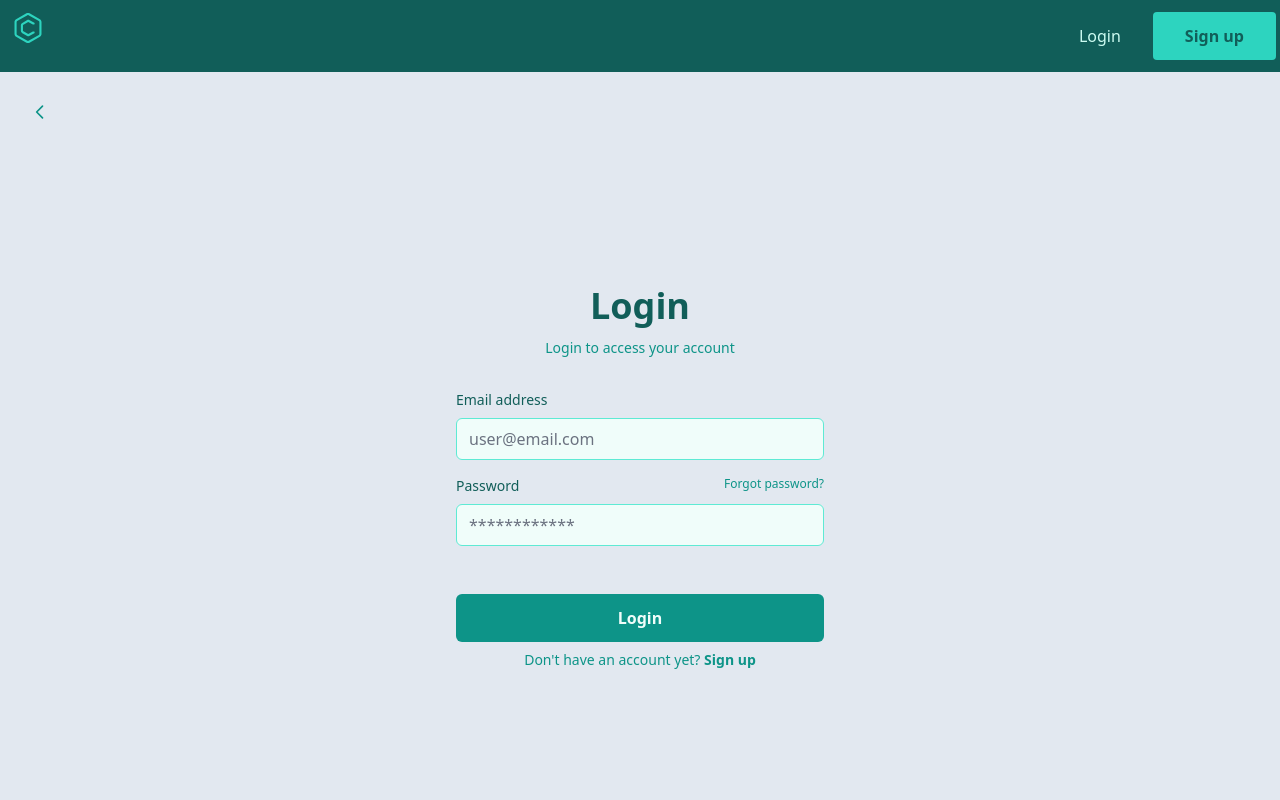
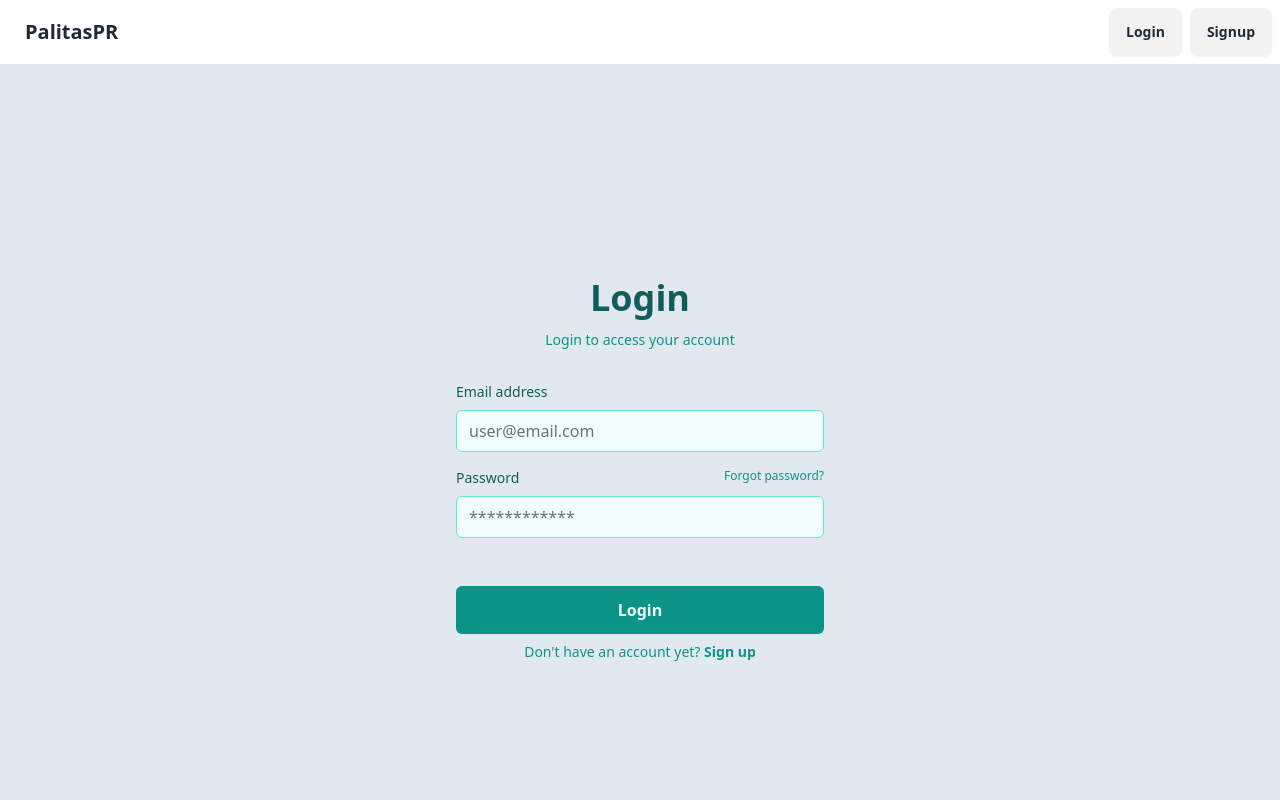
Before and after one commit to Lusanco/PalitasPR, a Svelte app in the folder frontend/: page /login in a window 1280 px wide. Shown: the top 800 px of the page. Built offline with nearby package versions, Linux system fonts and the light colour scheme.

Commit message:
Clean Header, Loading Spinner

```diff
--- a/frontend/src/components/Loading.svelte
+++ b/frontend/src/components/Loading.svelte
@@ -2,8 +2,6 @@
 <div
   class="absolute top-0 left-0 z-50 flex flex-col items-center justify-center w-screen min-h-full lg:top-6"
 >
-  <div
-    class="w-40 h-40 m-auto border-4 border-l-0 border-teal-600 rounded-full border-b-transparent animate-spin"
-  ></div>
+  <span class="loading loading-spinner loading-lg"></span>
 </div>
 <!-- Loading Spinner End -->
--- a/frontend/src/layouts/Header.svelte
+++ b/frontend/src/layouts/Header.svelte
@@ -1,40 +1,15 @@
 <!-- Header Layout -->
 <script>
-  import Link from "../components/Link.svelte";
-
-  let svgPath1 =
-    "M27.912 7.289l-10.324-5.961c-0.455-0.268-1.002-0.425-1.588-0.425s-1.133 0.158-1.604 0.433l0.015-0.008-10.324 5.961c-0.955 0.561-1.586 1.582-1.588 2.75v11.922c0.002 1.168 0.635 2.189 1.574 2.742l0.016 0.008 10.322 5.961c0.455 0.267 1.004 0.425 1.59 0.425 0.584 0 1.131-0.158 1.602-0.433l-0.014 0.008 10.322-5.961c0.955-0.561 1.586-1.582 1.588-2.75v-11.922c-0.002-1.168-0.633-2.189-1.573-2.742zM27.383 21.961c0 0.389-0.211 0.73-0.526 0.914l-0.004 0.002-10.324 5.961c-0.152 0.088-0.334 0.142-0.53 0.142s-0.377-0.053-0.535-0.145l0.005 0.002-10.324-5.961c-0.319-0.186-0.529-0.527-0.529-0.916v-11.922c0-0.389 0.211-0.73 0.526-0.914l0.004-0.002 10.324-5.961c0.152-0.090 0.334-0.143 0.53-0.143s0.377 0.053 0.535 0.144l-0.006-0.002 10.324 5.961c0.319 0.185 0.529 0.527 0.529 0.916z";
-  let svgPath2 =
-    "M22.094 19.451h-0.758c-0.188 0-0.363 0.049-0.515 0.135l0.006-0.004-4.574 2.512-5.282-3.049v-6.082l5.282-3.051 4.576 2.504c0.146 0.082 0.323 0.131 0.508 0.131h0.758c0.293 0 0.529-0.239 0.529-0.531v-0.716c0-0.2-0.11-0.373-0.271-0.463l-0.004-0.002-5.078-2.777c-0.293-0.164-0.645-0.26-1.015-0.26-0.39 0-0.756 0.106-1.070 0.289l0.010-0.006-5.281 3.049c-0.636 0.375-1.056 1.055-1.059 1.834v6.082c0 0.779 0.422 1.461 1.049 1.828l0.009 0.006 5.281 3.049c0.305 0.178 0.67 0.284 1.061 0.284 0.373 0 0.723-0.098 1.027-0.265l-0.012 0.006 5.080-2.787c0.166-0.091 0.276-0.265 0.276-0.465v-0.716c0-0.293-0.238-0.529-0.529-0.529z";
 </script>
 
 <!-- Header Start -->
-<header class="hidden p-1 text-teal-100 bg-teal-800 md:flex">
-  <div class="container flex justify-between h-16 mx-auto">
-    <Link name="" twcss="flex items-center p-2" href="/">
-      <svg
-        xmlns="http://www.w3.org/2000/svg"
-        fill="currentColor"
-        viewBox="0 0 32 32"
-        class="w-8 h-8 text-teal-400"
-      >
-        <path d={svgPath1}></path>
-        <path d={svgPath2}></path>
-      </svg>
-    </Link>
-
-    <div class="flex items-center">
-      <Link name="Login" twcss="self-center px-8 py-3 rounded" href="/login" />
-      <Link
-        name="Sign up"
-        twcss="self-center px-8 py-3 font-semibold text-teal-800 bg-teal-400 rounded"
-        href="/signup"
-      />
-    </div>
+<header class="navbar bg-base-100">
+  <div class="navbar-start">
+    <a href="/" class="text-xl btn btn-ghost">PalitasPR</a>
+  </div>
+  <div class="gap-2 navbar-end">
+    <a href="/login" class="btn">Login</a>
+    <a href="/signup" class="btn">Signup</a>
   </div>
 </header>
 <!-- Header End -->
-
-<!-- BurgerMenu Start -->
-<!-- <BurgerMenu></BurgerMenu> -->
-<!-- BurgerMenu End -->
--- a/frontend/src/layouts/Main.svelte
+++ b/frontend/src/layouts/Main.svelte
@@ -19,7 +19,7 @@
 
 <!-- Main Start -->
 <main class="min-h-full overflow-y-scroll element">
-  <Button {image} {button}>
+  <!-- <Button {image} {button}>
     <span class="sr-only">Go back</span>
     <svg
       class="w-5 h-5"
@@ -36,7 +36,7 @@
         d="M15 19l-7-7 7-7"
       />
     </svg>
-  </Button>
+  </Button> -->
   <Menu></Menu>
   <slot />
 </main>
```
